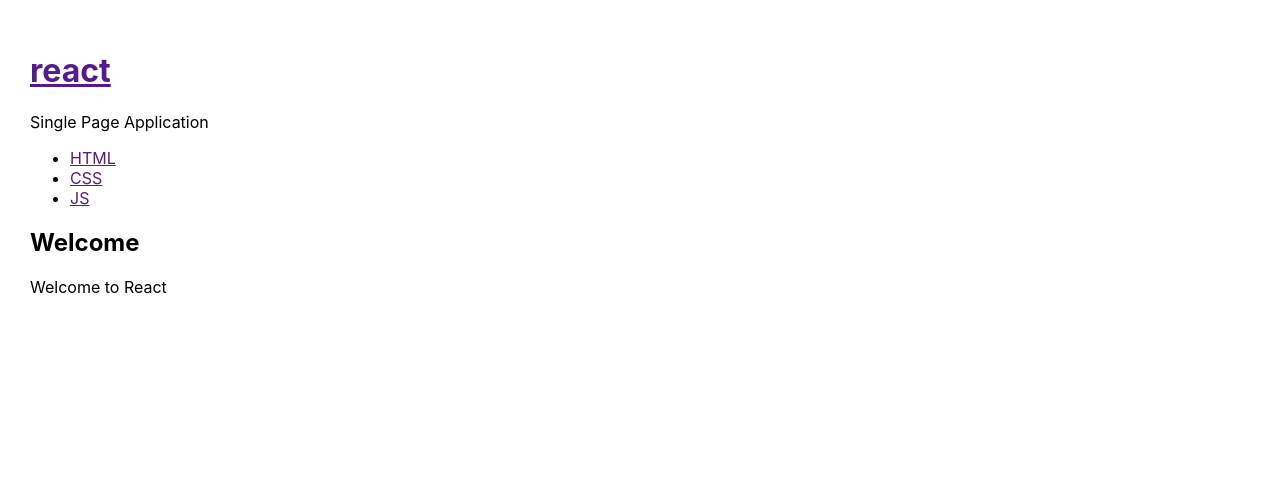
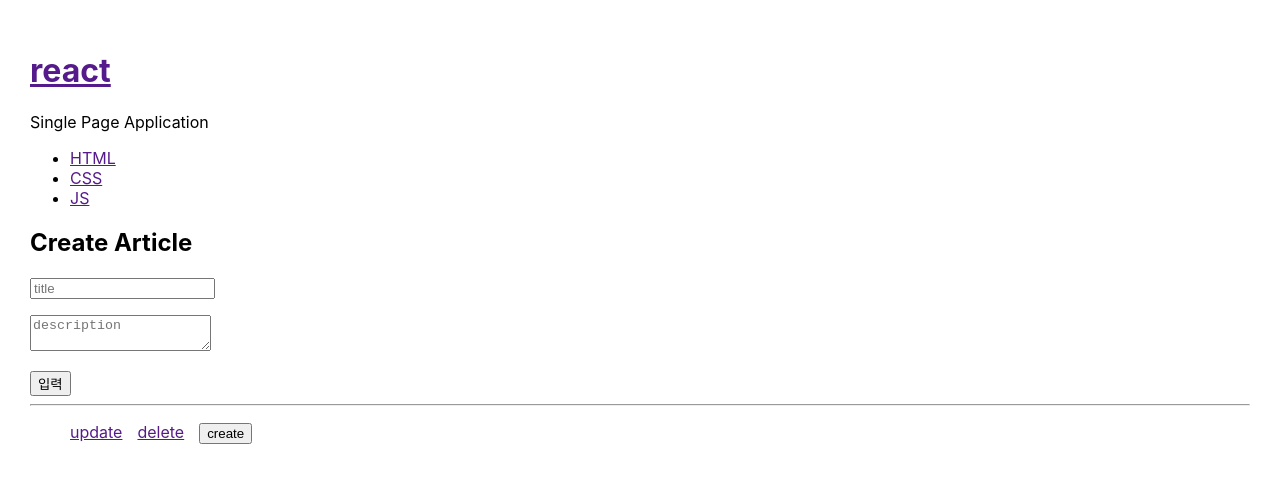
Before and after one commit to psh38/my_react_app, a React (Create React App) app: page / in a window 1280 px wide. Shown: the top 482 px of the page. Built offline with nearby package versions, Linux system fonts and the light colour scheme.

Commit message:
create article

```diff
--- a/src/App.css
+++ b/src/App.css
@@ -1,3 +1,8 @@
 .App {
   padding:30px;
 }
+.controls {
+  display:flex;
+  gap:15px;
+  list-style:none;
+}
--- a/src/App.js
+++ b/src/App.js
@@ -2,7 +2,9 @@
 import './App.css';
 import Myheader from './components/Myheader';
 import Mynav from './components/Mynav';
-import Myariticle from './components/Myarticle';
+import ReadArticle from './components/ReadArticle';
+import Controls from './components/Controls';
+import CreatArticle from './components/CreatArticle';
 
 // 함수형 (최근 추세)
 // function App() {
@@ -18,7 +20,7 @@
   constructor(props){
     super(props);
     this.state = {
-      mode:'welcome',
+      mode:'create',
       selected_id:2,
       subject:{
         title:'react',
@@ -37,10 +39,12 @@
   }
   render() {
     console.log('App 실행')
-    let _title, _desc = null;
+    let _title, _desc, _article = null;
+
     if(this.state.mode === 'welcome'){
       _title =this.state.welcome.title;
       _desc =this.state.welcome.desc;
+      _article = <ReadArticle title={_title} desc={_desc}/>;
     }else if(this.state.mode === 'read'){
       let i = 0;
       while(i<this.state.menus.length){
@@ -51,7 +55,13 @@
         }
         i++;
       }
+      _article = <ReadArticle title={_title} desc={_desc}/>;
+    }else if(this.state.mode === 'create'){
+      _article = <CreatArticle onSubmit={(_title,_desc)=>{
+        console.log(_title,_desc);
+      }}/>;
     }
+
     return (
       <div className="App">
         {/* props title/ desc */}
@@ -71,7 +81,13 @@
           })
         }}/>
 
-        <Myariticle title={_title} desc={_desc}/>
+        {_article}
+
+        <hr/>
+
+        <Controls onChaneMode={(val)=>{
+          this.setState({mode:val})
+        }}/>
       </div>
     )
   }
--- /dev/null
+++ b/src/components/Controls.js
@@ -0,0 +1,33 @@
+import { Component } from 'react';
+
+// Controls
+class Controls extends Component {
+  render() {
+    console.log('Controls 실행');
+
+    return (
+      <ul className='controls'>
+        <li>
+          <a href="" onClick={(e)=>{
+            e.preventDefault();
+            this.props.onChaneMode('update');
+          }}>update</a>
+        </li>
+        <li>
+          <a href="" onClick={(e)=>{
+            e.preventDefault();
+            this.props.onChaneMode('delete');
+          }}>delete</a>
+        </li>
+        <li>
+          <button onClick={(e)=>{
+            this.props.onChaneMode('create');
+          }}>create</button>
+        </li>
+      </ul>
+
+    )
+  }
+}
+
+export default Controls;
--- /dev/null
+++ b/src/components/CreatArticle.js
@@ -0,0 +1,31 @@
+import { Component } from 'react';
+
+// CreatArticle
+class CreatArticle extends Component {
+  render() {
+    console.log('CreatArticle 실행');
+
+    return (
+      <section>
+        <article>
+          <h2>Create Article</h2>
+          <form method="post" onSubmit={(e)=>{
+            e.preventDefault();
+            // debugger //멈추고 값을 확인하는 방법
+            this.props.onSubmit(e.target.title.value, e.target.desc.value);
+          }}>
+            <p>
+              <input type='text' name='title' placeholder='title'/>
+            </p>
+            <p>
+              <textarea name="desc" placeholder="description"></textarea>
+            </p>
+            <button type="submit">입력</button>
+          </form>
+        </article>
+      </section>
+    )
+  }
+}
+
+export default CreatArticle;
--- a/src/components/Myarticle.js
+++ b/src/components/ReadArticle.js
@@ -1,7 +1,7 @@
 import { Component } from 'react';
 
 // Myariticle
-class Myariticle extends Component {
+class ReadArticle extends Component {
   render() {
     console.log('Myarticle 실행');
     return (
@@ -15,4 +15,4 @@
   }
 }
 
-export default Myariticle;
+export default ReadArticle;
```
